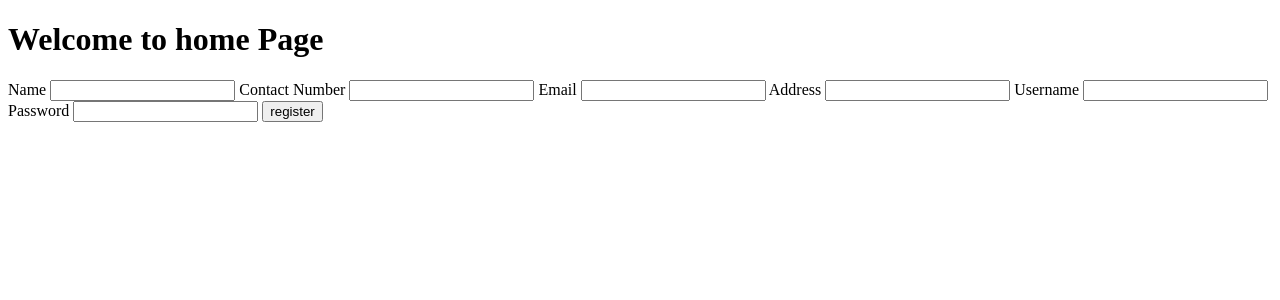
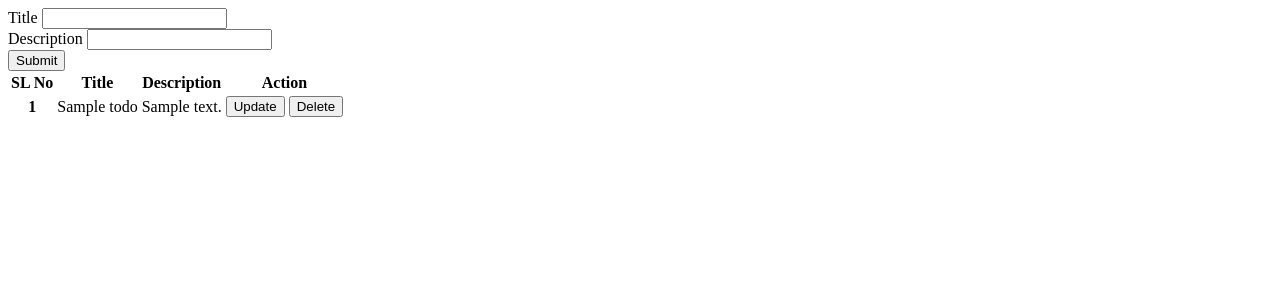
Before and after one commit to Sumit1621/TODO, a Django app: template templates/home.html in a window 1280 px wide. Shown: the top 300 px of the page. Run offline with Django 5.2, Linux system fonts and the light colour scheme; the template is opened without the code that fills it: most values are stand-ins (such as "Sample title", 1, 10 or a date in 2020).

Commit message:
my project

```diff
--- a/templates/home.html
+++ b/templates/home.html
@@ -6,24 +6,46 @@
     <title>Document</title>
 </head>
 <body>
+    <form method="post">
+        {% csrf_token %}
+        <div class="mb-3">
+          <label for="exampleInputEmail1" class="form-label">Title</label>
+          <input type="text" class="form-control" id="exampleInputEmail1" aria-describedby="emailHelp" name="title">
+        <div class="mb-3">
+          <label for="exampleInputPassword1" class="form-label">Description</label>
+          <input type="text" class="form-control" id="exampleInputPassword1" name="desc">
+        </div>
 
-<h1>Welcome to home Page</h1>
+        <button type="submit" class="btn btn-primary">Submit</button>
+      </form>
+      {% if all_todos %}
 
-<form method="post">
-    {% csrf_token %}
-    <label for="name">Name</label>
-    <input type="text" id="name" name="name">
-    <label for="pno">Contact Number</label>
-    <input type="text" id="pno" name="pno">
-    <label for="email">Email</label>
-    <input type="text" id="email" name="email">
-    <label for="address">Address</label>
-    <input type="text" id="address" name="address">
-    <label for="un">Username</label>
-    <input type="text" name="un">
-    <label for="pw">Password</label>
-    <input type="text" name="pw">
-    <input type="submit" value="register">
-</form>
+      <table class="table">
+        <thead>
+          <tr>
+            <th scope="col">SL No</th>
+            <th scope="col">Title</th>
+            <th scope="col">Description</th>
+            <th scope="col">Action</th>
+          </tr>
+        </thead>
+        <tbody>
+            {% for todo in all_todos %}
+            <tr>
+              <th>{{forloop.counter}}</th>
+              <td>{{todo.title}}</td>
+              <td>{{todo.desc}}</td>
+              <td>
+                <a href="{% url 'update' todo.pk %}"><button type="button" class="btn btn-primary">Update</button></a>
+                <a href=""><button type="button" class="btn btn-danger">Delete</button></a>
+              </td>
+            </tr>
+            {% endfor %}
+          </tbody>
+        </table>
+        {% else %}
+        <h1>no Todos</h1>
+      {% endif %}
+
 </body>
 </html>
```
